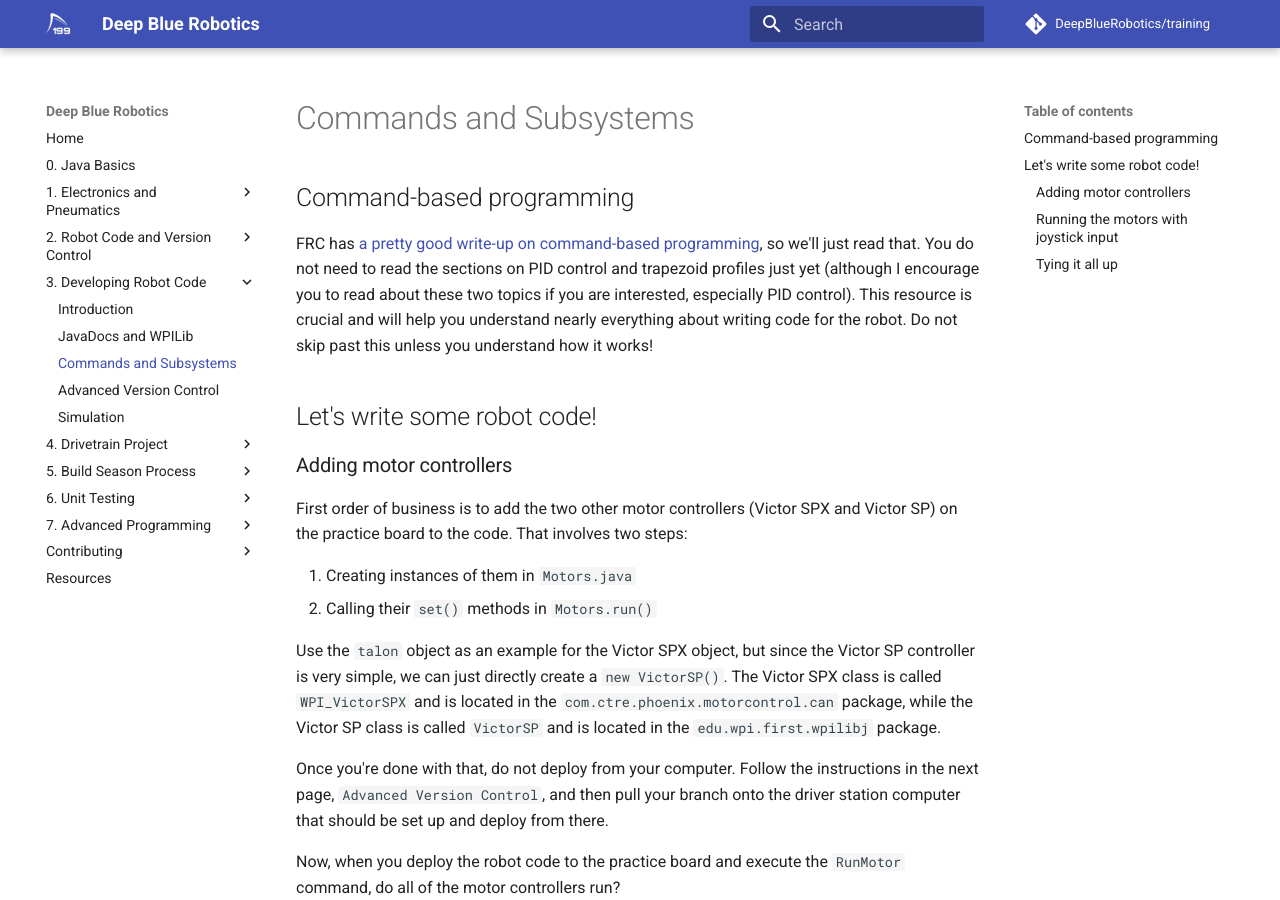
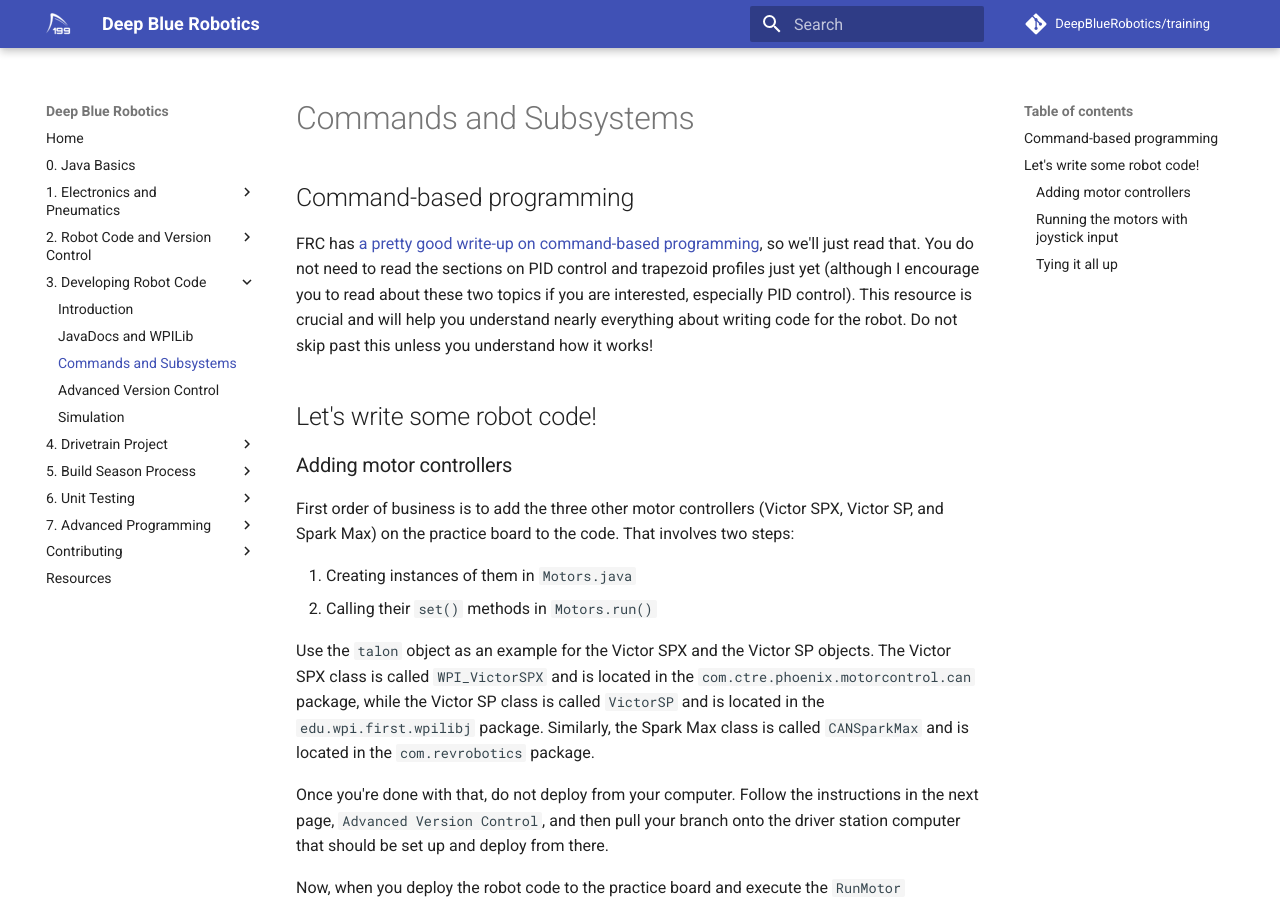
Before and after one commit to DeepBlueRobotics/training, an MkDocs documentation site: the page built from docs/section-3/commands-subsystems.md, in a window 1280 px wide and 900 px high. Built offline with MkDocs 1.6.1 and Material for MkDocs 9.7.7, drawn with Linux system fonts in a browser that asks for light colours; comment, search, counter and statistics services are not loaded.

Commit message:
add SparkMax motor controller to section-3/commands-subsystems

```diff
--- a/docs/section-3/commands-subsystems.md
+++ b/docs/section-3/commands-subsystems.md
@@ -6,12 +6,12 @@
 
 ### Adding motor controllers
 
-First order of business is to add the two other motor controllers (Victor SPX and Victor SP) on the practice board to the code. That involves two steps:
+First order of business is to add the three other motor controllers (Victor SPX, Victor SP, and Spark Max) on the practice board to the code. That involves two steps:
 
 1. Creating instances of them in `Motors.java`
 2. Calling their `set()` methods in `Motors.run()`
 
-Use the `talon` object as an example for the Victor SPX object, but since the Victor SP controller is very simple, we can just directly create a `new VictorSP()`. The Victor SPX class is called `WPI_VictorSPX` and is located in the `com.ctre.phoenix.motorcontrol.can` package, while the Victor SP class is called `VictorSP` and is located in the `edu.wpi.first.wpilibj` package.
+Use the `talon` object as an example for the Victor SPX and the Victor SP objects. The Victor SPX class is called `WPI_VictorSPX` and is located in the `com.ctre.phoenix.motorcontrol.can` package, while the Victor SP class is called `VictorSP` and is located in the `edu.wpi.first.wpilibj` package. Similarly, the Spark Max class is called `CANSparkMax` and is located in the `com.revrobotics` package.
 
 Once you're done with that, do not deploy from your computer. Follow the instructions in the next page, `Advanced Version Control`, and then pull your branch onto the driver station computer that should be set up and deploy from there.
 
```
